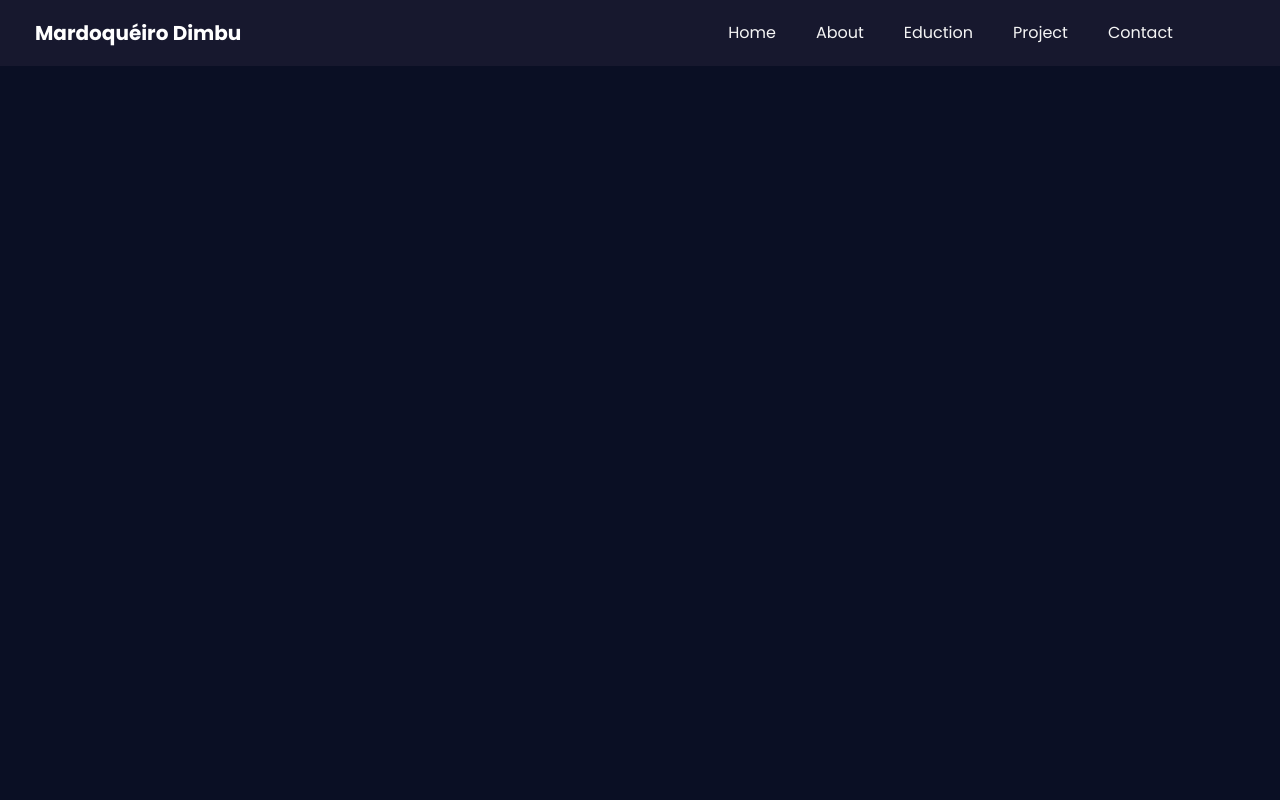
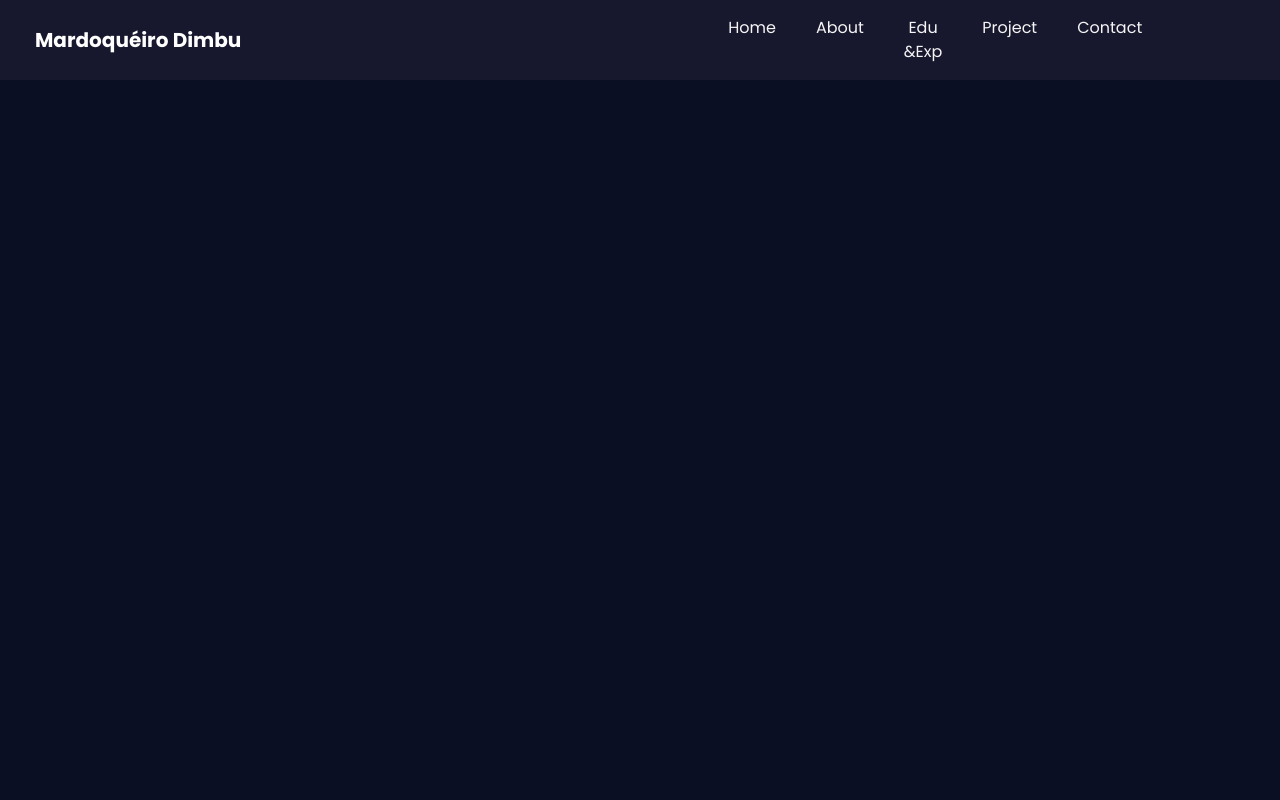
Before and after one commit to Mardoqueiro/MardoqueiroVuePortfolio, a Vue app: page /about in a window 1280 px wide. Shown: the top 800 px of the page. Built offline with nearby package versions, Linux system fonts and the light colour scheme; a web font is replaced by a local one.

Commit message:
FixUpNo.2

```diff
--- a/src/components/NavBar.vue
+++ b/src/components/NavBar.vue
@@ -22,7 +22,7 @@
               <a class="nav-link" href="#about" active-class="active-link">About</a>
             </li>
             <li class="nav-item">
-              <a class="nav-link" href="#resume" active-class="active-link">Eduction</a>
+              <a class="nav-link" href="#resume" active-class="active-link">Edu &Exp</a>
             </li>
             <li class="nav-item">
               <a class="nav-link" href="#project" active-class="active-link">Project</a>
```
